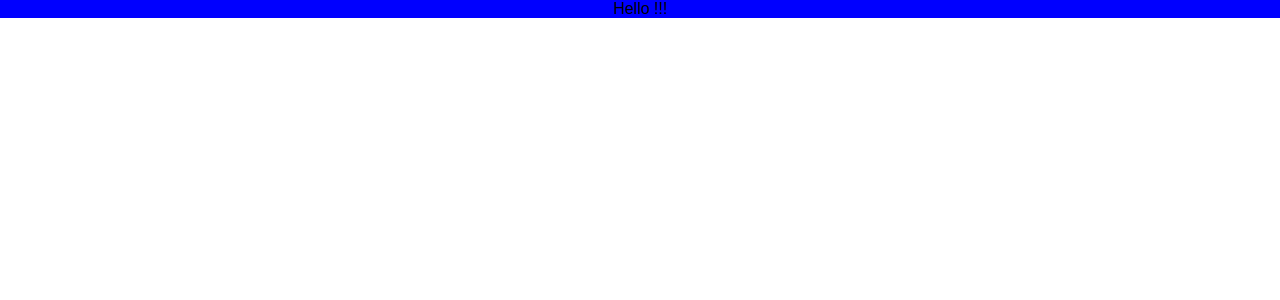
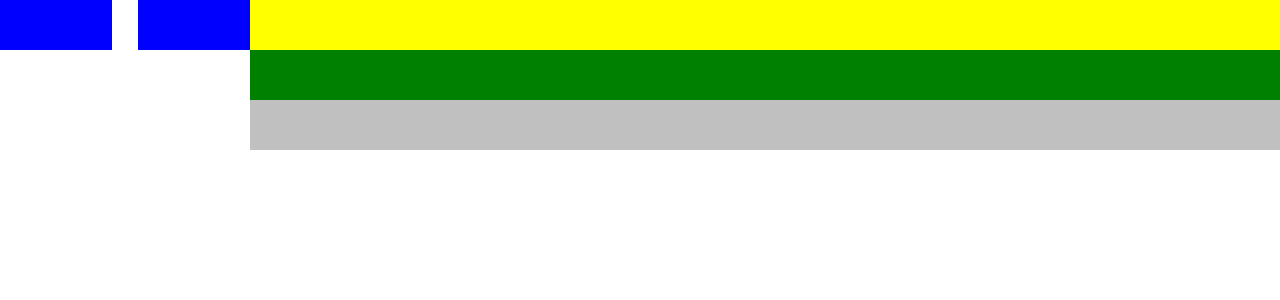
Before and after one commit to toni1994/ReactRouteApp, a React app: page / in a window 1280 px wide. Shown: the top 300 px of the page. Built offline with nearby package versions, Linux system fonts and the light colour scheme.

Commit message:
scssLoader

```diff
--- /dev/null
+++ b/src/App.css
@@ -0,0 +1,63 @@
+.navigation {
+  background-color: blue;
+  height: 100%;
+  width: 250px;
+  display: flex;
+  justify-content: center;
+  overflow-y: auto; }
+
+.navigationHeader {
+  position: relative;
+  flex-shrink: 0;
+  display: flex;
+  flex-direction: row;
+  height: 50px;
+  background-color: white;
+  padding: 0px 13px;
+  align-items: center; }
+
+html, body {
+  height: 100%; }
+
+.module {
+  background-color: green;
+  height: 100%;
+  display: flex;
+  flex: 1;
+  overflow: hidden;
+  flex-direction: column;
+  overflow-y: auto; }
+
+.wrapper {
+  display: flex;
+  flex-direction: row;
+  height: 100%; }
+
+.topBar {
+  position: relative;
+  flex-shrink: 0;
+  display: flex;
+  flex-direction: row;
+  height: 50px;
+  background-color: yellow; }
+
+.moduleContainer {
+  position: relative;
+  flex-shrink: 0;
+  display: flex;
+  flex-direction: column;
+  background-color: blue; }
+
+.moduleHeader {
+  display: flex;
+  position: relative;
+  flex-direction: column;
+  background-color: green;
+  height: 50px; }
+
+.moduleBody {
+  display: flex;
+  position: relative;
+  flex-direction: column;
+  background-color: silver;
+  height: 50px; }
--- a/src/App.js
+++ b/src/App.js
@@ -5,8 +5,20 @@ class App extends Component {
   render() {
     return (
       <div className={style.wrapper}>
-          Hello !!!
+        <div className={style.navigation}>
+            <div className={style.navigationHeader}>
+            </div>
+        </div>
+        <div className={style.module}>
+        <div className={style.topBar}> </div>
+        <div className={style.moduleContainer}>
+        <div className={style.moduleHeader}> </div>
+        <div className={style.moduleBody}> </div>
+        </div>
+
+          </div>
       </div>
+
     );
   }
 }
--- a/src/App.scss
+++ b/src/App.scss
@@ -1,6 +1,69 @@
-.wrapper {
+.navigation {
 	background-color: blue;
 	height: 100%;
+	width: 250px;
 	display: flex;
 	justify-content: center;
+	overflow-y: auto;
 }
+
+.navigationHeader{
+	position: relative;
+	flex-shrink: 0;
+	display: flex;
+	flex-direction: row;
+	height: 50px;
+	background-color: white;
+	padding: 0px 13px;
+	align-items: center;
+}
+
+html, body {
+	height: 100%;
+}
+
+.module {
+    background-color: green;
+    height: 100%;
+	display: flex;
+	flex: 1;
+	overflow: hidden;
+	flex-direction: column;
+	overflow-y: auto; }
+
+.wrapper{
+	display: flex;
+	flex-direction: row;
+	height: 100%;
+}
+
+.topBar{
+	position: relative;
+	flex-shrink: 0;
+	display: flex;
+	flex-direction: row;
+	height: 50px;
+	background-color: yellow;}
+
+.moduleContainer{
+	position: relative;
+	flex-shrink: 0;
+	display: flex;
+	flex-direction: column;
+	background-color: blue;}
+
+.moduleHeader{
+	display: flex;
+	position: relative;
+	flex-direction: column;
+	background-color: green;
+	height: 50px;
+}
+
+.moduleBody{
+	display: flex;
+	position: relative;
+	flex-direction: column;
+	background-color: silver;
+	height: 50px;
+}
```
Also changed, not shown: src/images/helius_logo.png (added).
